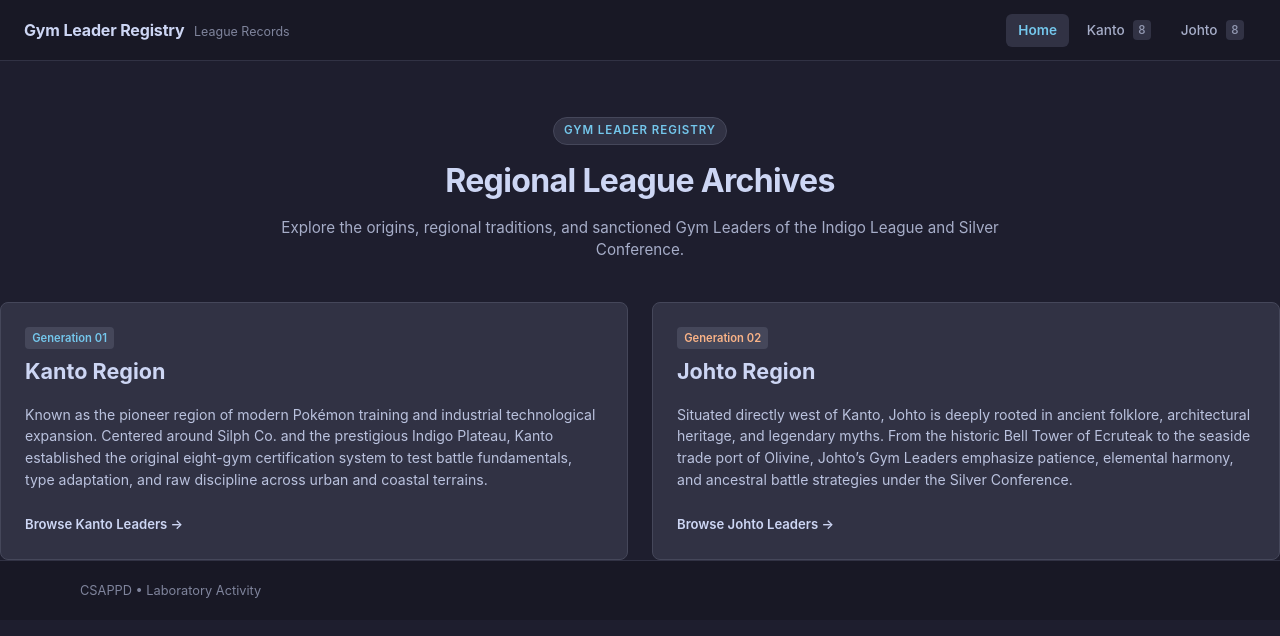
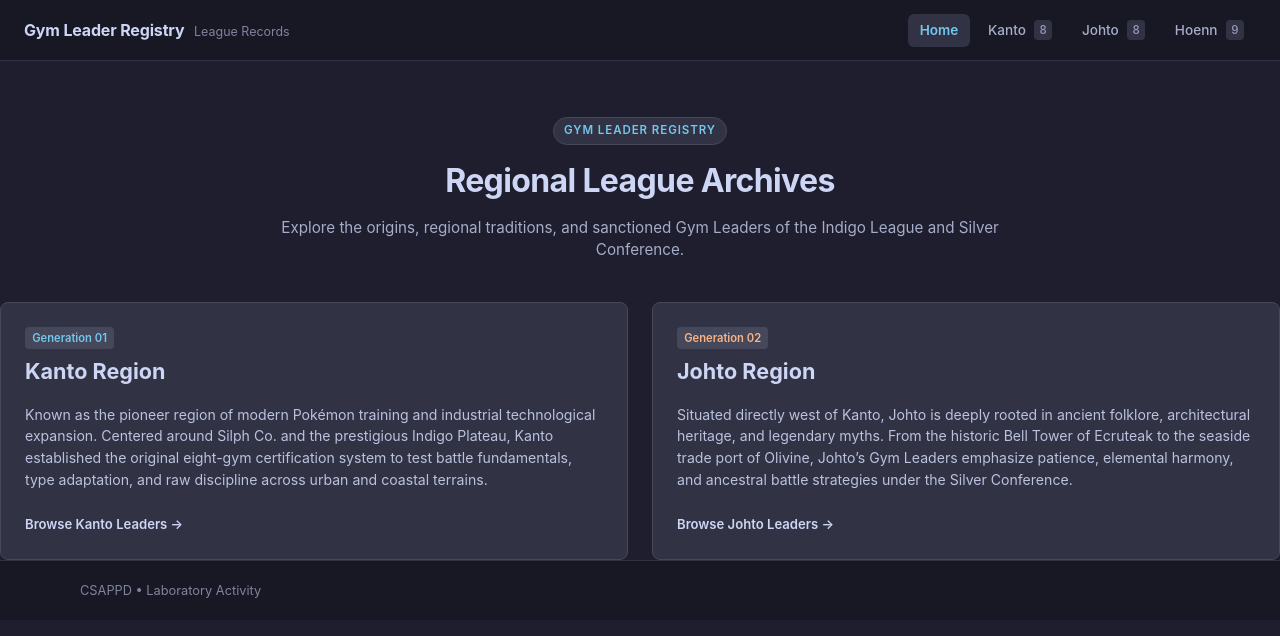
Before and after one commit to Eddie02345/angular-pokemon, an Angular app: page /home in a window 1280 px wide. Shown: the top 636 px of the page. Built offline with nearby package versions, Linux system fonts and the light colour scheme.

Commit message:
feat: add Hoenn to navbar

```diff
--- a/src/app/components/navbar/navbar.html
+++ b/src/app/components/navbar/navbar.html
@@ -16,8 +16,10 @@
       <a routerLink="/johto" routerLinkActive="active"class="nav-tab">
         Johto
         <span class="tab-count">8</span>
-
-
+      </a>
+      <a routerLink="/hoenn" routerLinkActive="active"class="nav-tab">
+        Hoenn
+        <span class="tab-count">9</span>
       </a>
     </nav>
   </div>
```
